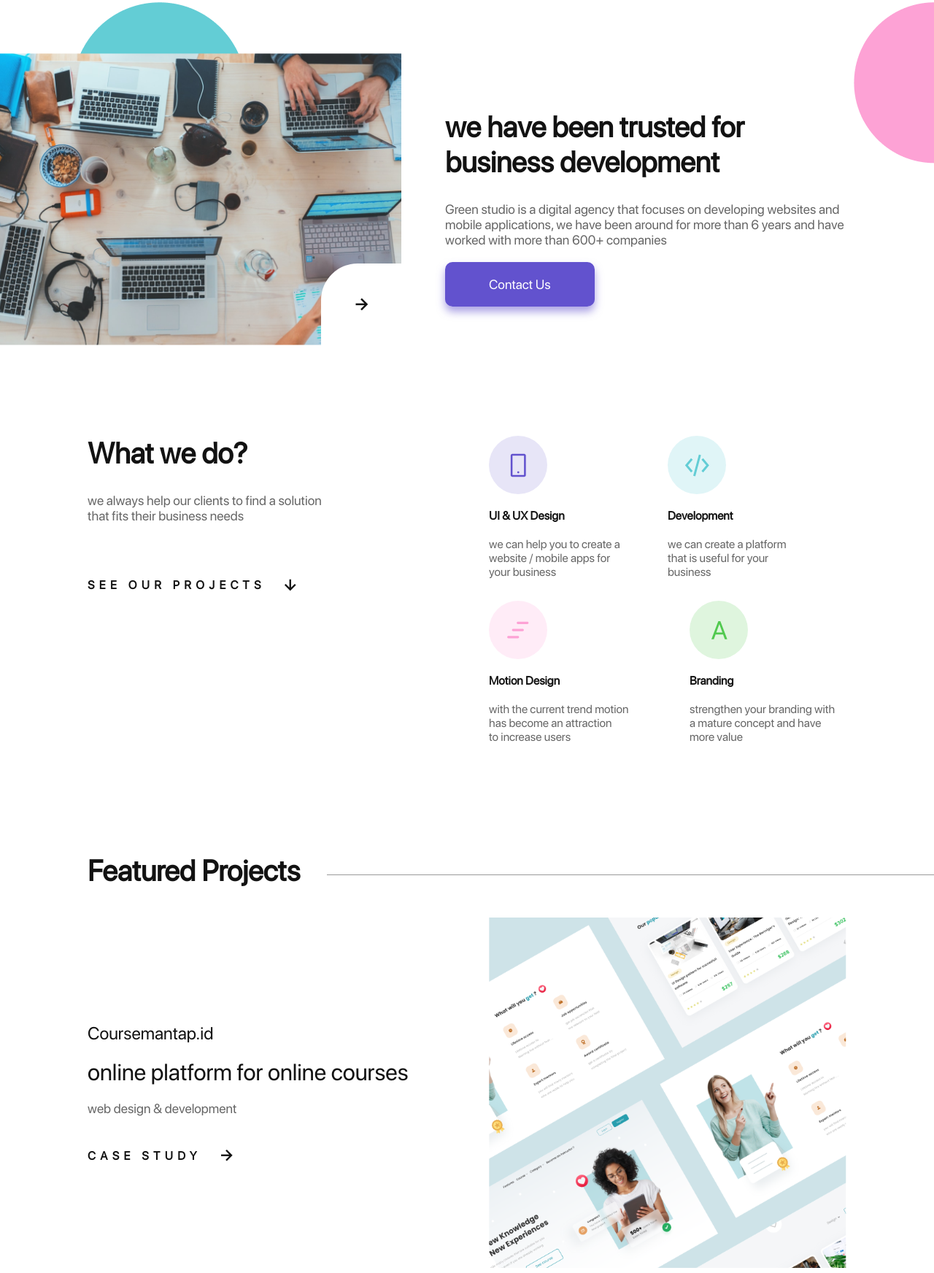
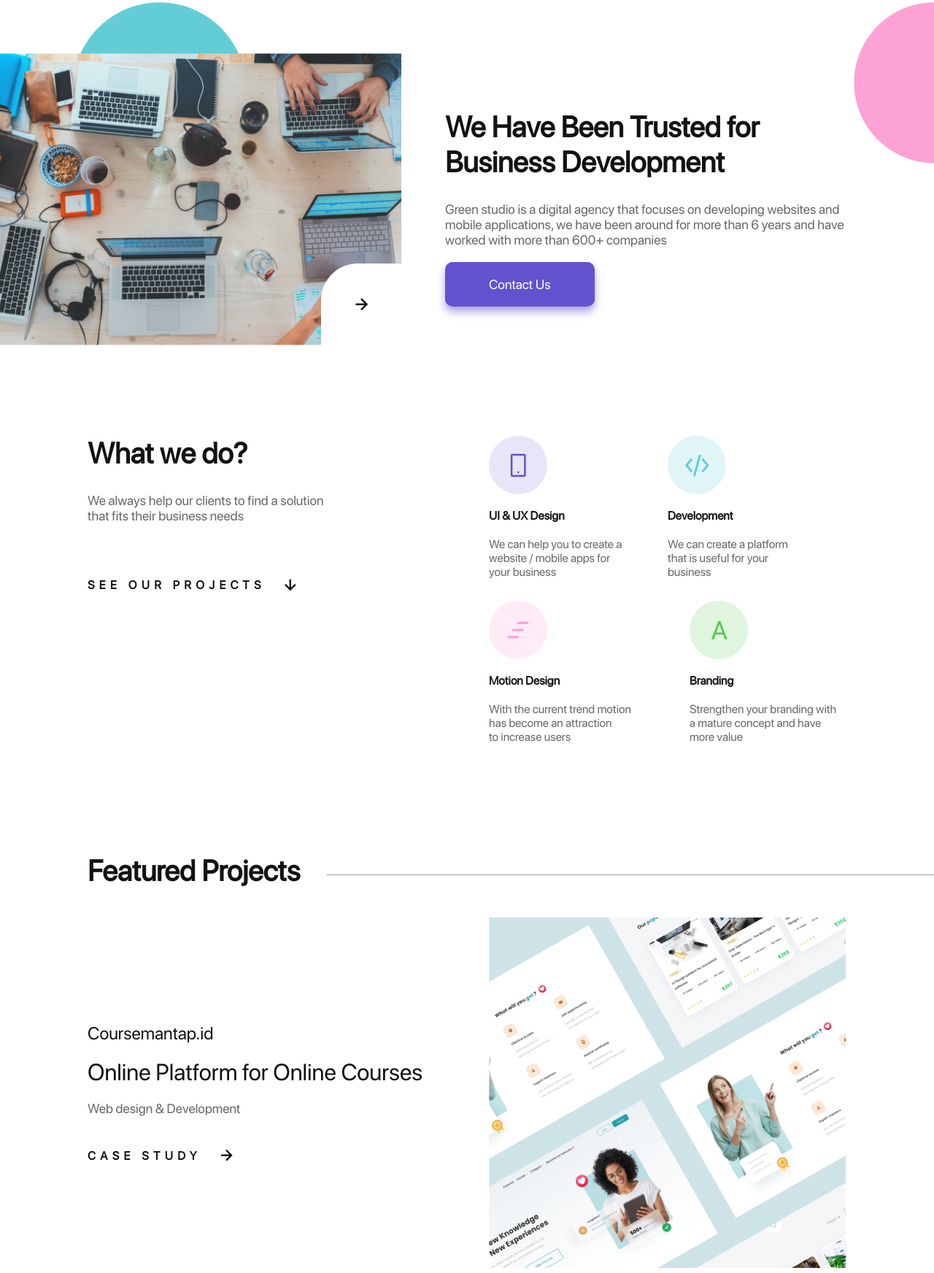
Before and after one commit to myunusalmeida/agency-green-std, a plain HTML site: page index.html in a window 1280 px wide. Shown: the part 857-2601 px from the top of the page at 73% size. Drawn offline with nearby package versions, Linux system fonts and the light colour scheme; a web font is replaced by a local one.

Commit message:
Check dan pembenaran kosa kata

```diff
--- a/index.html
+++ b/index.html
@@ -50,7 +50,7 @@
                         We help you<br>to boost your<br>business
                     </h1>
                     <p class="section-description">
-                        we are a team that focuses on your<br>business needs
+                        We are a team that focuses on your<br>business needs
                     </p>
                     <a href="#" class="btn-primary">Contact Us</a>
                 </div>
@@ -99,8 +99,8 @@
 
                     <div class="content">
                         <h2 class="section-title">
-                            we have been trusted for<br>
-                            business development
+                            We Have Been Trusted for<br>
+                            Business Development
                         </h2>
                         <p class="section-description">
                             Green studio is a digital agency that focuses on developing
@@ -121,7 +121,7 @@
                         What we do?
                     </h2>
                     <p class="section-description">
-                        we always help our clients to find a solution<br>
+                        We always help our clients to find a solution<br>
                         that fits their business needs
                     </p>
                     <a href="#" class="link">
@@ -137,7 +137,7 @@
                                 </div>
                                 <h4 class="service-title">UI & UX Design</h4>
                                 <p class="service-description">
-                                    we can help you to create a<br>
+                                    We can help you to create a<br>
                                     website / mobile apps for<br>
                                     your business<br>
                                 </p>
@@ -150,7 +150,7 @@
                                 </div>
                                 <h4 class="service-title">Development</h4>
                                 <p class="service-description">
-                                    we can create a platform<br>
+                                    We can create a platform<br>
                                     that is useful for your<br>
                                     business<br>
                                 </p>
@@ -163,7 +163,7 @@
                                 </div>
                                 <h4 class="service-title">Motion Design</h4>
                                 <p class="service-description">
-                                    with the current trend motion<br>
+                                    With the current trend motion<br>
                                     has become an attraction<br>
                                     to increase users<br>
                                 </p>
@@ -176,7 +176,7 @@
                                 </div>
                                 <h4 class="service-title">Branding</h4>
                                 <p class="service-description">
-                                    strengthen your branding with<br>
+                                    Strengthen your branding with<br>
                                     a mature concept and have<br>
                                     more value<br>
                                 </p>
@@ -199,8 +199,8 @@
                 <div class="row align-center">
                     <div class="col">
                         <h4 class="project-title">Coursemantap.id</h4>
-                        <h2 class="project-description">online platform for online courses</h2>
-                        <p class="project-category">web design & development</p>
+                        <h2 class="project-description">Online Platform for Online Courses</h2>
+                        <p class="project-category">Web design & Development</p>
                         <a href="#" class="link">case study <i class='bx bx-right-arrow-alt'></i></a>
                     </div>
                     <div class="col">
@@ -212,8 +212,8 @@
                 <div class="row align-center">
                     <div class="col">
                         <h4 class="project-title">Coursemantap.id</h4>
-                        <h2 class="project-description">online platform for online courses</h2>
-                        <p class="project-category">web design & development</p>
+                        <h2 class="project-description">Online Platform for Online Courses</h2>
+                        <p class="project-category">Web Design & Development</p>
                         <a href="#" class="link">case study <i class='bx bx-right-arrow-alt'></i></a>
                     </div>
                     <div class="col">
@@ -252,8 +252,8 @@
                 <div class="col">
                     <div class="content-area">
                         <h3 class="testimonial-title">
-                            this agency has helped<br>
-                            us to grow
+                            This Agency has Helped<br>
+                            Us to Grow
                         </h3>
                         <p class="testimonial-description">
                             We are greatly helped by the existence of green.std, because they work quickly and are very
@@ -273,7 +273,7 @@
             <div class="col">
                 <div class="footer-contact">
                     <h2 class="contact-title">
-                        let's get in touch <i class='bx bx-right-arrow-alt'></i>
+                        Let's get in touch <i class='bx bx-right-arrow-alt'></i>
                     </h2>
                     <a href="#" class="contact-info">+62 291 525 295</a>
                     <a href="#" class="contact-info">hello@greenstd.com</a>
@@ -299,7 +299,7 @@
         <div class="copyright-area">
             <hr>
             <p class="copyright-text">
-                Copyright © 2021 Onlenkan Space Studio
+                Copyright © 2021 <a href="https://onlenkan.com/" target="_blank">Onlenkan Space Studio
             </p>
         </div>
     </footer>
```
